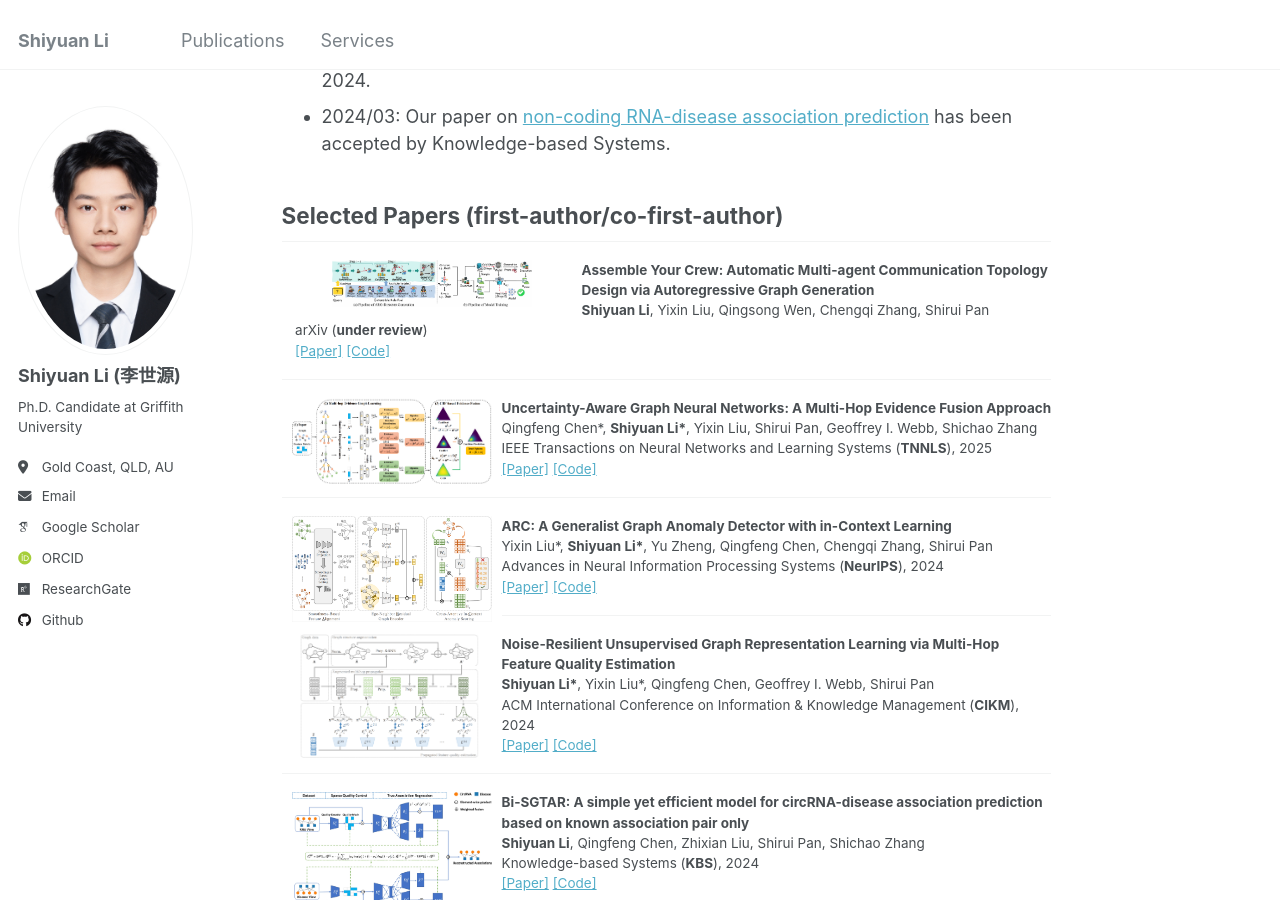
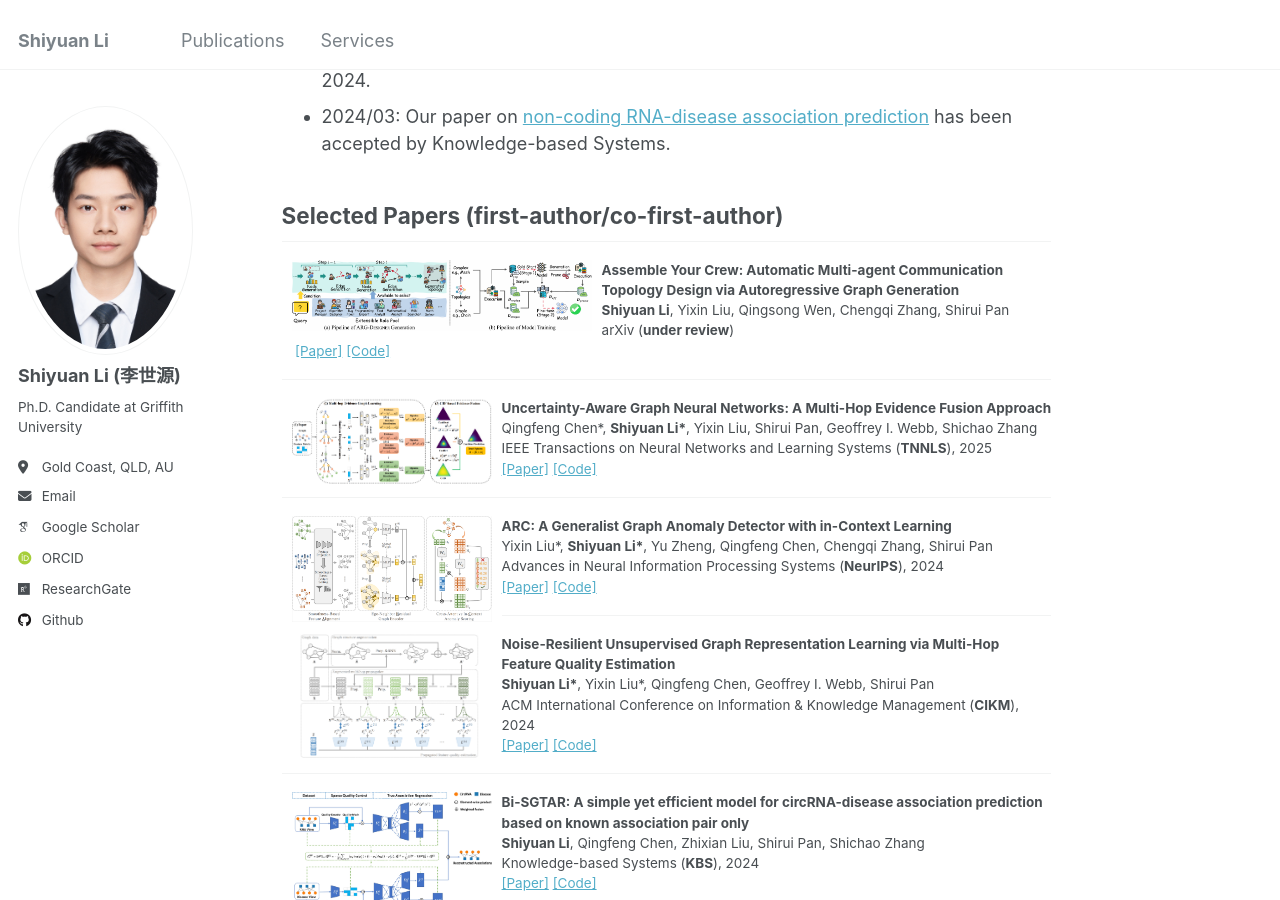
Before and after one commit to Shiy-Li/Shiy-Li.github.io, a Jekyll site: the page built from _pages/about.md, in a window 1280 px wide and 900 px high, scrolled down 624 px. Built offline with Jekyll 4.4.1, drawn with Linux system fonts in a browser that asks for light colours; some web fonts are replaced.

Commit message:
Update about.md

```diff
--- a/_pages/about.md
+++ b/_pages/about.md
@@ -26,7 +26,7 @@ Selected Papers (first-author/co-first-author)
 ------
 
 <dl>
-  <dt><img align="left" width="200" hspace="50"  wspace="20" src="/images/ARG-Designer.jpg"></dt>
+  <dt><img align="left" width="300" hspace="10"  wspace="20" src="/images/ARG-Designer.jpg"></dt>
   <dd><strong>Assemble Your Crew: Automatic Multi-agent Communication Topology Design via Autoregressive Graph Generation</strong></dd>
   <dd><strong>Shiyuan Li</strong>, Yixin Liu, Qingsong Wen, Chengqi Zhang, Shirui Pan</dd>
   <dd> arXiv (<strong>under review</strong>)</dd>
```
